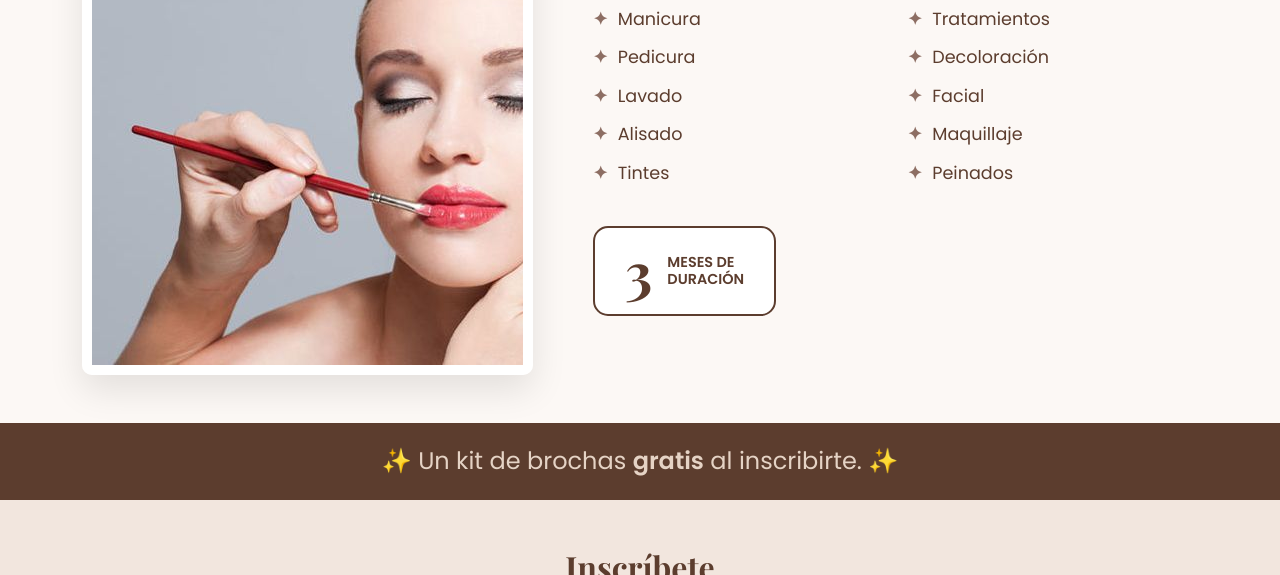
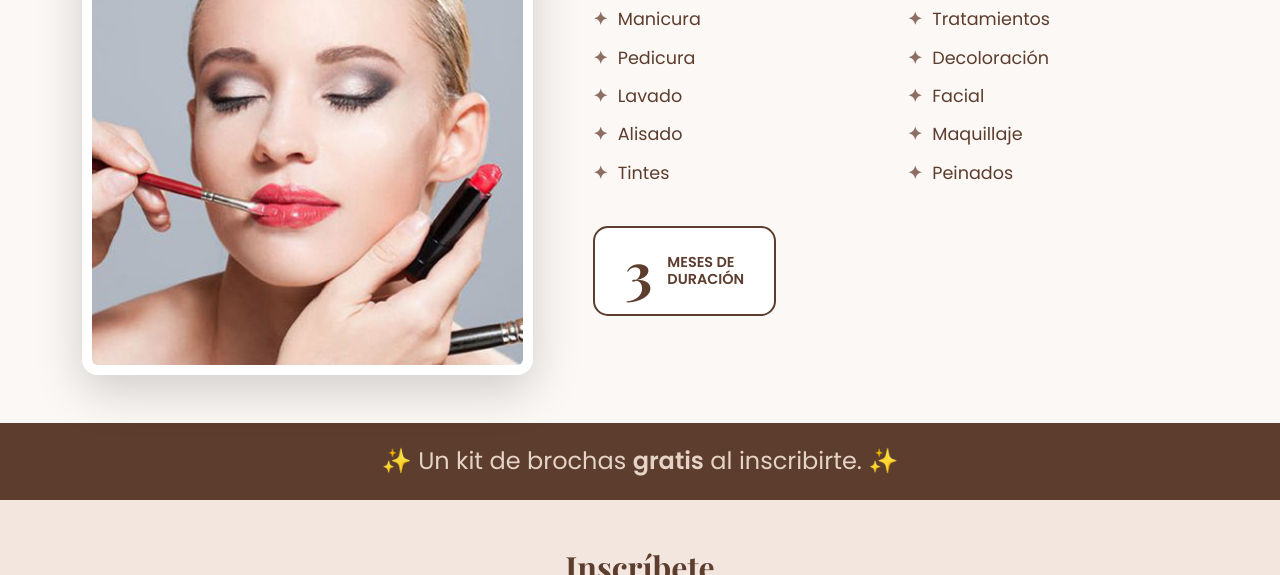
Before and after one commit to nancylorre38-prog/estetic_daiana, a plain HTML site: page HTML/belleza_integral.html in a window 1280 px wide. Shown: the part 569-1144 px from the top of the page. Drawn offline with nearby package versions, Linux system fonts and the light colour scheme; a web font is replaced by a local one.

Commit message:
Corregida imagen de Belleza Integral

```diff
--- a/CSS/styles.css
+++ b/CSS/styles.css
@@ -500,3 +500,15 @@ footer {
     color: white;
     box-shadow: 0 15px 25px rgba(37, 211, 102, 0.4);
 }
+
+.zoom-effect {
+    transition: transform 0.5s ease;
+}
+
+.zoom-effect:hover {
+    transform: scale(1.08); /* Hace un zoom suave al pasar el mouse */
+}
+
+.img-container {
+    border: 8px solid #fff; /* Le da un marco blanco tipo cuadro */
+}
--- a/HTML/belleza_integral.html
+++ b/HTML/belleza_integral.html
@@ -157,14 +157,16 @@
         </div>
     </header>
 
-    <section class="py-5">
-        <div class="container">
-            <div class="row align-items-center">
-                <div class="col-lg-5 mb-5 mb-lg-0">
-                    <div class="img-container">
-                  <img src="../IMG/CURSO DE BELLEZA.JPG" alt="Curso de Belleza Integral">
-                    </div>
+   <section class="py-5">
+    <div class="container">
+        <div class="row align-items-center">
+            <div class="col-lg-5 mb-5 mb-lg-0">
+                <div class="img-container shadow-lg rounded-4 overflow-hidden">
+                    <img src="../IMG/BELLEZA INTEGRAL NUEVO.jpg"
+                         alt="Curso de Belleza Integral"
+                         class="img-fluid zoom-effect">
                 </div>
+            </div>
 
                 <div class="col-lg-7 ps-lg-5">
                     <h2 class="mb-4" style="color: var(--chocolate-dark);">Enseñamos:</h2>
```
Also changed, not shown: IMG/BELLEZA INTEGRAL NUEVO.jpg (added).
